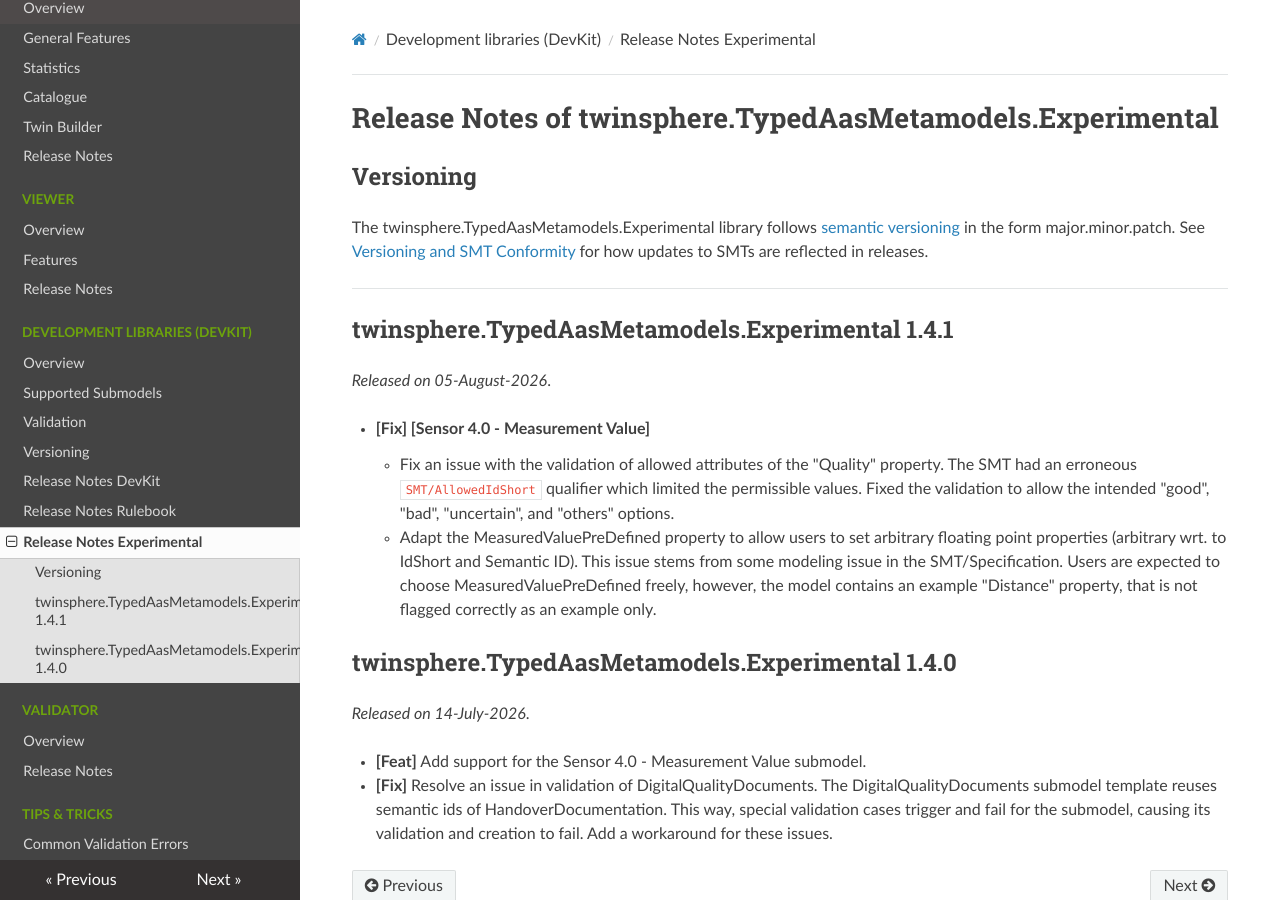
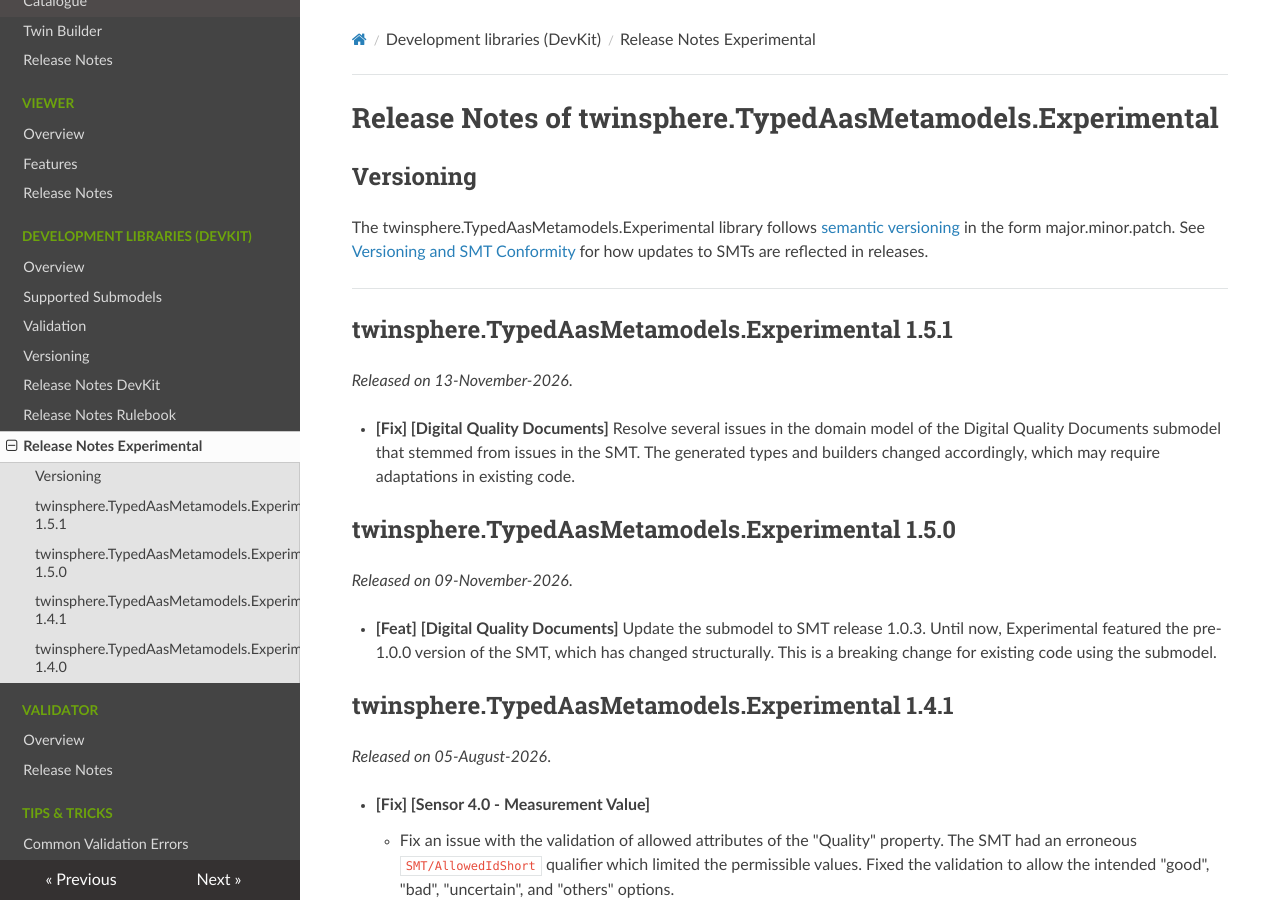
Before and after one commit to twinsphere/twinsphere.github.io, an MkDocs documentation site: the page built from docs/typed-aas-metamodels-experimental-release_notes.md, in a window 1280 px wide and 900 px high. Built offline with MkDocs 1.6.1, drawn with Linux system fonts in a browser that asks for light colours; nearby versions of some CDN libraries.

Commit message:
feat(exp): release notes 1.5.1

```diff
--- a/docs/typed-aas-metamodels-experimental-release_notes.md
+++ b/docs/typed-aas-metamodels-experimental-release_notes.md
@@ -10,6 +10,22 @@ releases.
 ---
 
 <!--markdownlint-disable no-emphasis-as-heading -->
+
+## twinsphere.TypedAasMetamodels.Experimental 1.5.1
+
+*Released on 13-November-2026*.
+
+- **[Fix] [Digital Quality Documents]** Resolve several issues in the domain model of the Digital Quality Documents
+  submodel that stemmed from issues in the SMT. The generated types and builders changed accordingly, which may require
+  adaptations in existing code.
+
+## twinsphere.TypedAasMetamodels.Experimental 1.5.0
+
+*Released on 09-November-2026*.
+
+- **[Feat] [Digital Quality Documents]** Update the submodel to SMT release 1.0.3. Until now, Experimental featured the
+  pre-1.0.0 version of the SMT, which has changed structurally. This is a breaking change for existing code using the
+  submodel.
 
 ## twinsphere.TypedAasMetamodels.Experimental 1.4.1
 
--- a/docs/typed-aas-metamodels-overview.md
+++ b/docs/typed-aas-metamodels-overview.md
@@ -318,8 +318,8 @@ submodels:
 - IDTA 02035-5 DBP Part 5 - Product Condition 1.0
 - IDTA 02035-6 DBP Part 6 - Material Composition 1.0
 - IDTA 02035-7 DBP Part 7 - Circularity 1.0
-- IDTA 02065-1 Digital Quality Documents Part 1: Core elements
-- IDTA 02029-1 Sensor 4.0 Part 1: Measurement Value
+- IDTA 02065-1 Digital Quality Documents Part 1: Core elements 1.0
+- IDTA 02029-1 Sensor 4.0 Part 1: Measurement Value 1.0
 
 See [Versioning and SMT Conformity](typed-aas-metamodels-versioning.md) for which SMT versions we target and how SMT
 updates map to our releases.
```
